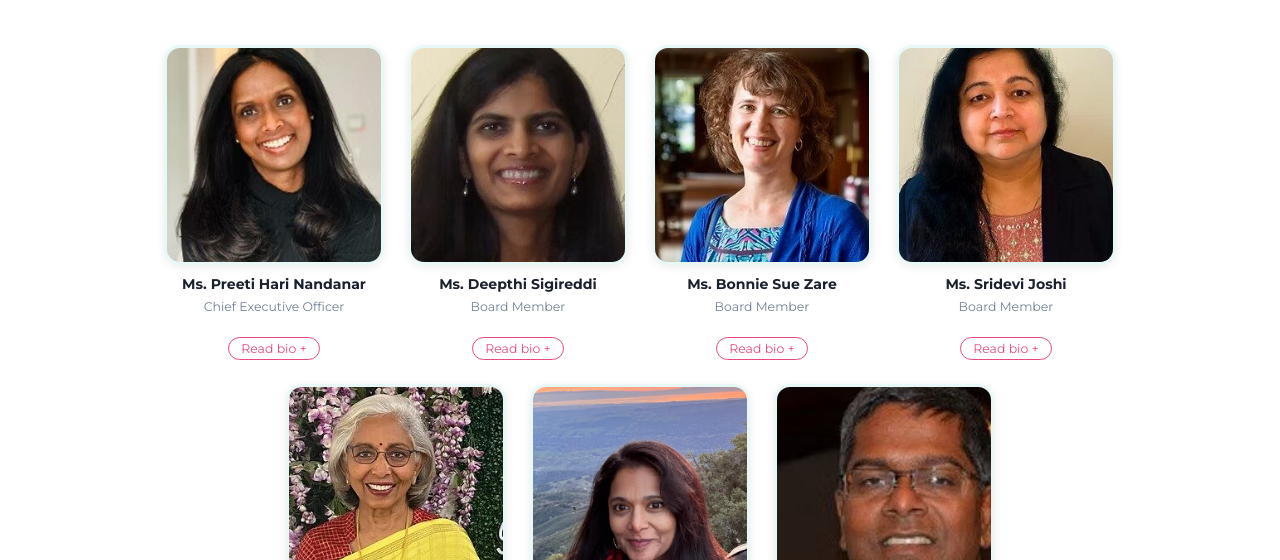
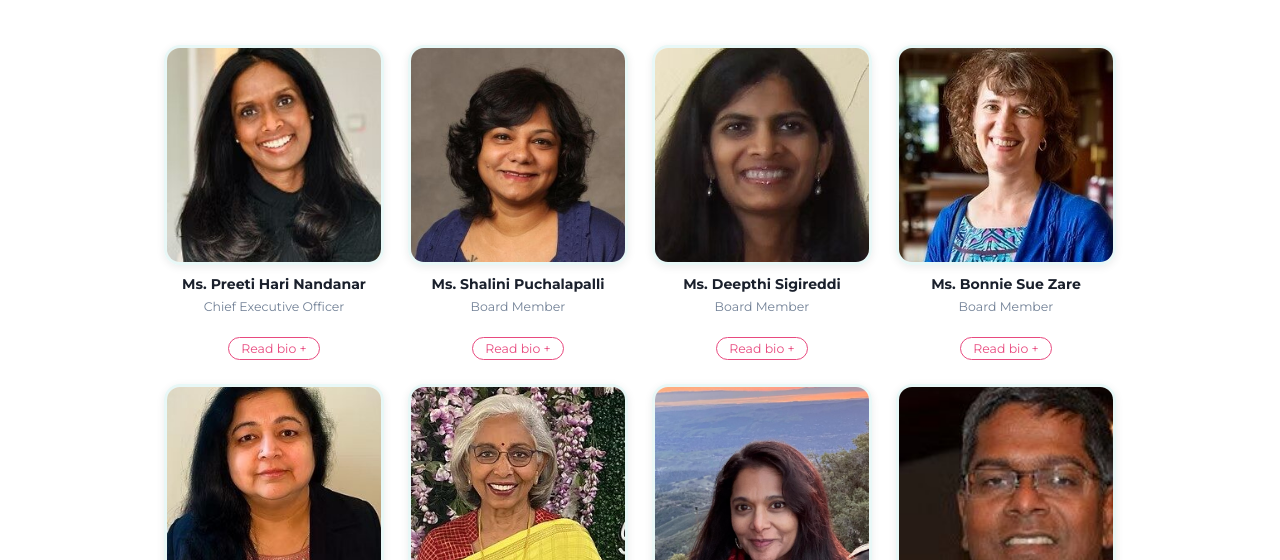
Before and after one commit to abhiramra/AartiWebsiteUSA, a plain HTML site: page team.html in a window 1280 px wide. Shown: the part 609-1169 px from the top of the page. Drawn offline with Linux system fonts and the light colour scheme.

Commit message:
Add Shalini Puchalapalli to USA Board of Directors

```diff
--- a/team.html
+++ b/team.html
@@ -45,6 +45,17 @@
             <p>Preeti is the inaugural CEO of Aarti for Girls Inc., a US-based organization dedicated to supporting Aarti India. With a lifelong commitment to girls' empowerment through education, Preeti's passion was sparked by her grandmother's efforts to promote literacy among underserved girls and women. This commitment has driven her to be an active supporter of Aarti India for over 30 years.</p>
             <p>Preeti brings over 15 years of experience in financial services, having worked in investment banking at JP Morgan and Citi. In 2017, she ventured into entrepreneurship, managing her own fashion label for six years. She now views her role at Aarti as her most impactful yet, focused on breaking the cycle of poverty through education for young girls.</p>
             <p>An engineering graduate from IIT Chennai and an MBA from IIM Calcutta, Preeti resides in New York City with her family.</p>
+          </div>
+        </div>
+
+        <div class="board-card" style="width:220px;">
+          <img src="assets/images/team-shalini.jpg" alt="Ms. Shalini Puchalapalli">
+          <h4>Ms. Shalini Puchalapalli</h4>
+          <p>Board Member</p>
+          <button class="expand-btn" aria-expanded="false">Read bio <span class="expand-icon">+</span></button>
+          <div class="bio-content">
+            <p>Shalini is a transformational business leader known for driving growth and turning around complex businesses, with deep expertise across Sales, Finance, Supply Chain, and Human Resources. Her leadership journey spans Eastern and Western Europe, Asia, and South America, where she has built and led high-performing teams.</p>
+            <p>She was honoured as a Young Global Leader (YGL) by the World Economic Forum in 2015 and recognized among Economic Times and Spencer Stuart’s 40 Under 40 Influential Leaders (2014) and India Inc’s Rising Women Leaders (2015). Beyond her corporate achievements, she has been a pillar of strength for Aarti for Girls for over 30 years, supporting our vision of empowering and transforming the lives of young girls across communities.</p>
           </div>
         </div>
 
```
Also changed, not shown: assets/images/team-shalini.jpg (added).
